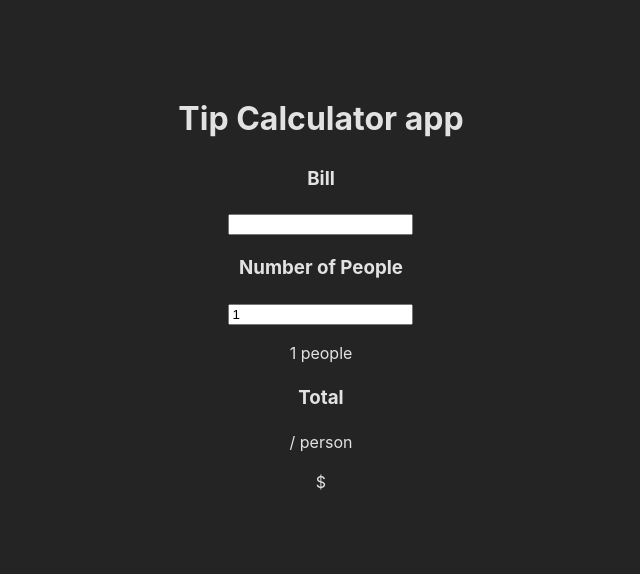
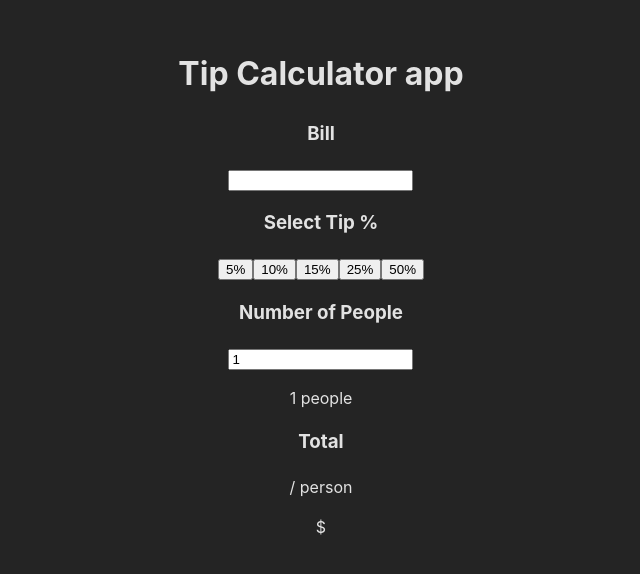
Before and after one commit to zowieerickson/react-tip-calculator-app, a React (Vite) app: page / in a window 1280 px wide. Shown: the part 108-682 px from the top of the page, without its empty margins (319-959 px from the left). Built offline with nearby package versions, Linux system fonts and the light colour scheme.

Commit message:
add tip buttons html

```diff
--- a/src/components/CalculateBill.jsx
+++ b/src/components/CalculateBill.jsx
@@ -1,6 +1,5 @@
 import { useState } from "react"
 import Total from "./Total"
-
 
 
 export function Bill() {
@@ -29,7 +28,6 @@ export function Bill() {
         if (bill > 0 && peopleCount == 0) {
             return bill
         }
-
     }
 
     return (
@@ -42,7 +40,16 @@ export function Bill() {
                 name=""
                 id=""
             />
-            {/* Beginning of People Count: Module */}
+            {/* Beginning of Tip Module */}
+            <h3>Select Tip %</h3>
+            <button>5%</button>
+            <button>10%</button>
+            <button>15%</button>
+            <button>25%</button>
+            <button>50%</button>
+            {/* End of Tip Module */}
+            {/* Beginning of People Count Module */}
+
             <h3>Number of People</h3>
             <input
                 onChange={handlePeopleCountChange}
@@ -52,7 +59,7 @@ export function Bill() {
                 id=""
             />
             <p>{peopleCount} people</p>
-            {/* End of People Count: Module */}
+            {/* End of People Count Module */}
             <Total
             totalPrice={calculateTotalPrice()}
             />
```
